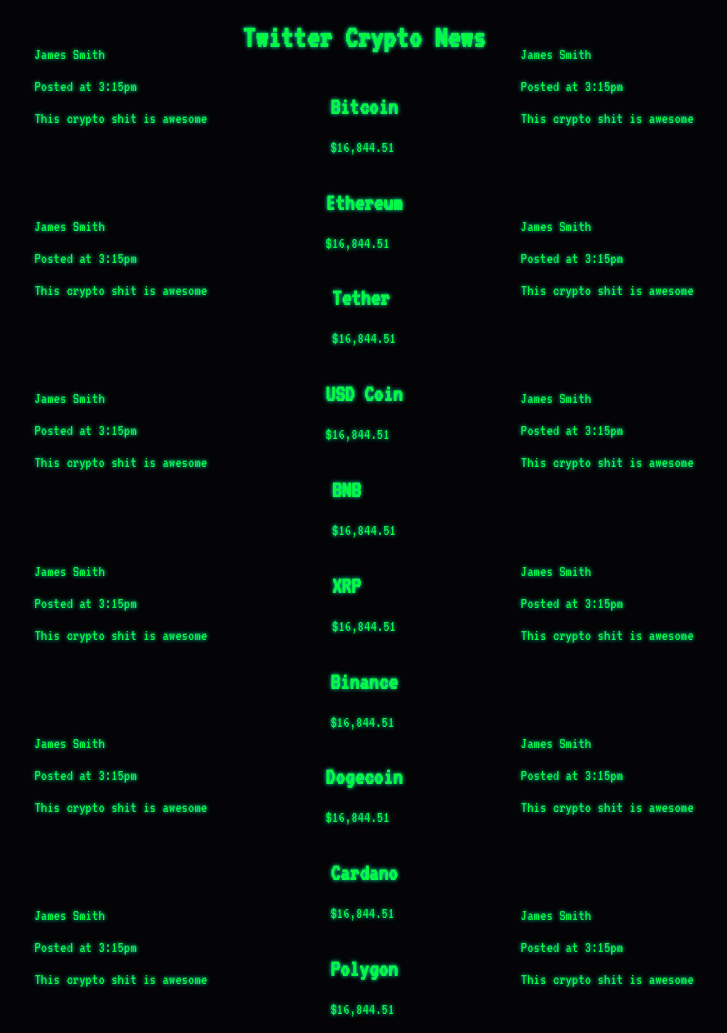
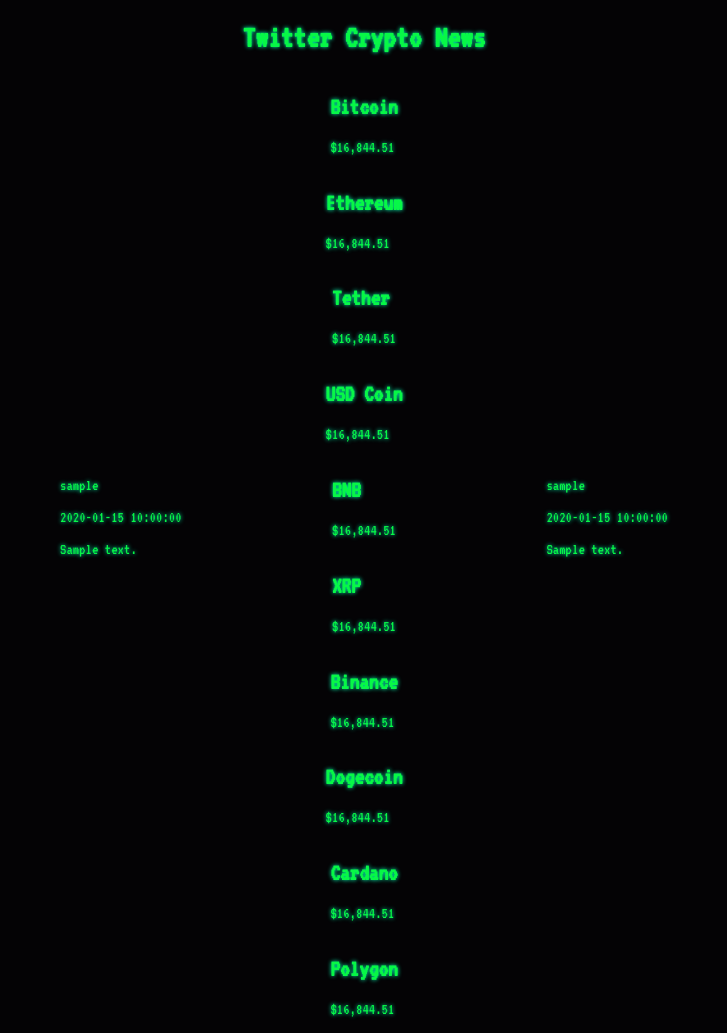
Before and after one commit to justgnnr/Twitter_Crypto_News, a Flask app: template main_app/templates/index.html in a window 1280 px wide. Shown: the whole page, without its empty margins (276-1003 px from the left). Run offline with Flask 2, Linux system fonts and the light colour scheme; the template is opened without the code that fills it: most values are stand-ins (such as "Sample title", 1, 10 or a date in 2020).

Commit message:
Connect tweets to template

```diff
--- a/main_app/__init__.py
+++ b/main_app/__init__.py
@@ -25,12 +25,12 @@ def create_app(test_config=None):
     except OSError:
         pass
 
-    # a simple page that says hello
-    @app.route('/')
-    def index():
-        return render_template('index.html')
 
     from . import db
     db.init_app(app)
+    from main_app import get_data
+
+    app.register_blueprint(get_data.bp)
+
 
     return app
--- a/main_app/templates/tweets.html
+++ b/main_app/templates/tweets.html
@@ -1,30 +1,7 @@
-        <a href="https://www.twitter.com" class="tweet">
-              <p>James Smith</p>
-              <p> Posted at 3:15pm</p>
-              <p>This crypto shit is awesome</p>
+	{% for tweet in tweets %}
+	<a href="{{tweet.url}}" class="tweet">
+	  <p>{{tweet.user_name}}</p>
+	  <p>{{tweet.created_at}}</p>
+	  <p>{{tweet.text}}</p>
         </a>
-        <a href="https://www.twitter.com" class="tweet">
-              <p>James Smith</p>
-              <p> Posted at 3:15pm</p>
-              <p>This crypto shit is awesome</p>
-        </a>
-        <a href="https://www.twitter.com" class="tweet">
-          <p>James Smith</p>
-          <p> Posted at 3:15pm</p>
-          <p>This crypto shit is awesome</p>
-        </a>
-        <a href="https://www.twitter.com" class="tweet">
-          <p>James Smith</p>
-          <p> Posted at 3:15pm</p>
-          <p>This crypto shit is awesome</p>
-        </a>
-        <a href="https://www.twitter.com" class="tweet">
-          <p>James Smith</p>
-          <p> Posted at 3:15pm</p>
-          <p>This crypto shit is awesome</p>
-        </a>
-        <a href="https://www.twitter.com" class="tweet">
-          <p>James Smith</p>
-          <p> Posted at 3:15pm</p>
-          <p>This crypto shit is awesome</p>
-        </a>
+	{% endfor %}
--- a/twitter_bot/main.py
+++ b/twitter_bot/main.py
@@ -24,7 +24,7 @@ cur = con.cursor()
 #cur.execute("CREATE TABLE IF NOT EXISTS tweets(tweet_id, user_name, text, created_at, url)")
 
 
-results = api.search_tweets("Bitcoin", count=10)
+results = api.search_tweets("crypto", count=10)
 
 #data = []
 
```
Also changed, not shown: main_app/get_data.py (added, +24 -0 lines).
